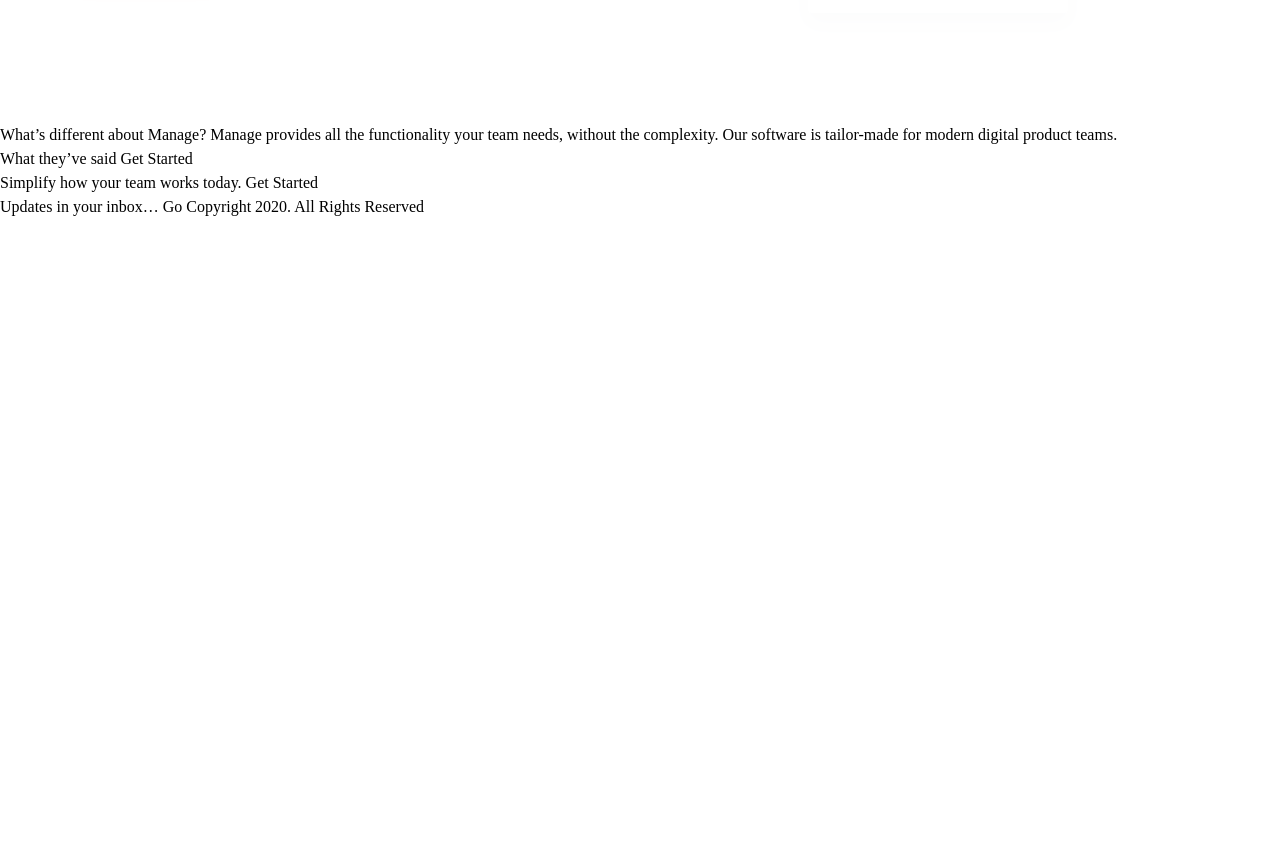
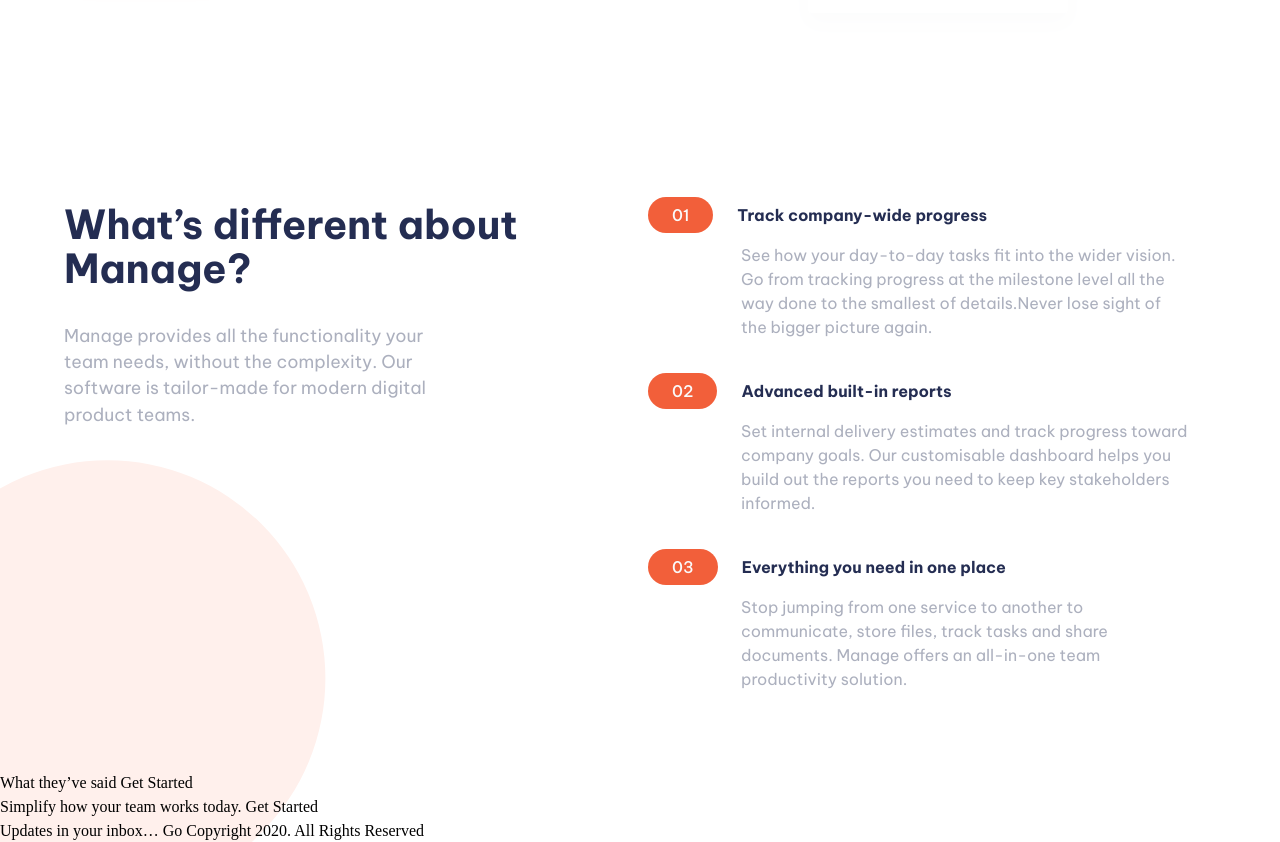
Before and after one commit to boristenkes/fem-manage-landing-page, a React (Vite) app: page / in a window 1280 px wide. Shown: the part 680-1522 px from the top of the page. Before the commit the page ends 899 px from the top, so only its background shows below. Built offline with nearby package versions, Linux system fonts and the light colour scheme.

Commit message:
About section complete

```diff
--- a/src/containers/About/About.jsx
+++ b/src/containers/About/About.jsx
@@ -1,18 +1,42 @@
 import React from 'react'
 
 import './About.scss';
+import { features } from '../../constants';
+import { useMediaQuery } from 'react-responsive';
+import { BgTabletPattern } from '../../assets';
 
 const About = () => {
+  const isBigScreen = useMediaQuery({query: '(min-width: 992px)'});
+
   return (
-    <div>
-      What’s different about Manage?
+    <section className='about | container even-columns section-padding' id='about'>
+      <div className='about-content'>
+        <h2 className='about-title | head-text'>
+          What’s different about Manage?
+        </h2>
 
-      Manage provides all the functionality your team needs, without
-      the complexity. Our software is tailor-made for modern digital
-      product teams.
+        <p className='about-desc | body-text'>
+          Manage provides all the functionality your team needs, without
+          the complexity. Our software is tailor-made for modern digital
+          product teams.
+        </p>
 
-      {/* testomonials here */}
-    </div>
+        {isBigScreen && (
+          <BgTabletPattern className='about-pattern' />
+        )}
+      </div>
+
+      <div className='about-features'>
+        <ul>
+          {features.map((feature, index) => (
+            <li key={`feature-${index+1}`}>
+              <h3 className='about-features-title' data-count={index+1 < 10 ? `0${index+1}` : index+1} >{feature.title}</h3>
+              <p className='about-features-description | body-text'>{feature.content}</p>
+            </li>
+          ))}
+        </ul>
+      </div>
+    </section>
   )
 }
 
--- a/src/containers/About/About.scss
+++ b/src/containers/About/About.scss
@@ -0,0 +1,64 @@
+@use '../../scss/abstracts/' as *;
+
+.about {
+  @include separate-children(3rem);
+
+  &-title {
+    font-size: 2.5rem;
+  }
+  &-content {
+    @include separate-children(2rem);
+  }
+  &-pattern {
+    overflow: visible;
+    z-index: -1;
+    position: absolute;
+    left: 0;
+    transform:
+      rotate(180deg)
+      translateX(60%);
+  }
+  &-features {
+
+    ul {
+      @include separate-children(2.5rem);
+    }
+    &-title {
+      font-weight: var(--fw-bold);
+      font-family: var(--ff-heading);
+      color: var(--clr-accent-400);
+      white-space: nowrap;
+
+
+      &::before {
+        content: attr(data-count);
+        color: var(--clr-neutral-100);
+        background: var(--clr-primary-400);
+        padding: .5rem 1.5rem;
+        border-radius: 100vw;
+        margin-right: 1.5rem;
+        font-weight: var(--fw-semibold);
+      }
+
+      @include mq('tablet-wide', max) {
+        background: var(--clr-primary-100);
+        padding-block: .34rem;
+        border-radius: 100vw;
+
+        box-shadow: 300px 0px 0px 0px var(--clr-primary-100);
+      }
+    }
+    &-description {
+      margin-left: 93px;
+      font-size: 1rem;
+      margin-top: 1rem;
+      --width: 449px;
+
+      @include mq('tablet-wide', max) {
+        margin-inline: 0;
+        text-align: left;
+        line-height: 2;
+      }
+    }
+  }
+}
--- a/src/containers/Header/Header.jsx
+++ b/src/containers/Header/Header.jsx
@@ -22,7 +22,7 @@ const Header = () => {
 
       <div className='primary-header-image'>
         <IllustrationIntro />
-        <BgTabletPattern className='primary-header-image-pattern' />
+        <BgTabletPattern style={{overflow: 'visible'}} className='primary-header-image-pattern' />
       </div>
     </header>
   )
--- a/src/containers/Header/Header.scss
+++ b/src/containers/Header/Header.scss
@@ -4,9 +4,7 @@
   align-items: center;
 
   &-content {
-    & > *:not(:last-child) {
-      margin-bottom: 2rem;
-    }
+    @include separate-children(2rem);
     @include mq('tablet-wide', max) {
       order: 1;
     }
--- a/src/scss/abstracts/_colors.scss
+++ b/src/scss/abstracts/_colors.scss
@@ -1,6 +1,6 @@
 $colors: (
   primary: (
-    100: hsl(12, 88%, 89%), // if needed, use this instead: hsl(13, 100%, 96%)
+    100: hsl(13, 100%, 96%), // if needed, use this instead: hsl(13, 100%, 96%)
     200: hsl(12, 88%, 79%),
     300: hsl(12, 88%, 69%),
     400: hsl(12, 88%, 59%),
--- a/src/scss/abstracts/_mixins.scss
+++ b/src/scss/abstracts/_mixins.scss
@@ -30,3 +30,17 @@
     flex-direction: $direction;
   }
 }
+
+@mixin separate-children($space, $direction: 'block') {
+  & > *:not(:last-child) {
+    @if $direction == 'block' {
+      margin-bottom: $space;
+    }
+    @else if $direction == 'inline' {
+      margin-right: $space;
+    }
+    @else if $direction == 'both' {
+      margin: $space;
+    }
+  }
+}
--- a/src/scss/base/_resets.scss
+++ b/src/scss/base/_resets.scss
@@ -7,7 +7,7 @@
     font: inherit;
 }
 
-html:focus-within {
+html {
     scroll-behavior: smooth;
 }
 
--- a/src/scss/utilities/_typography.scss
+++ b/src/scss/utilities/_typography.scss
@@ -19,7 +19,7 @@
   font-family: var(--ff-body);
   font-size: 1.1rem;
   color: var(--clr-neutral-400);
-  max-width: var(--width, 380px);
+  max-width: min(90%, var(--width, 380px));
 
   @include mq('tablet-wide', max) {
     text-align: center;
```
